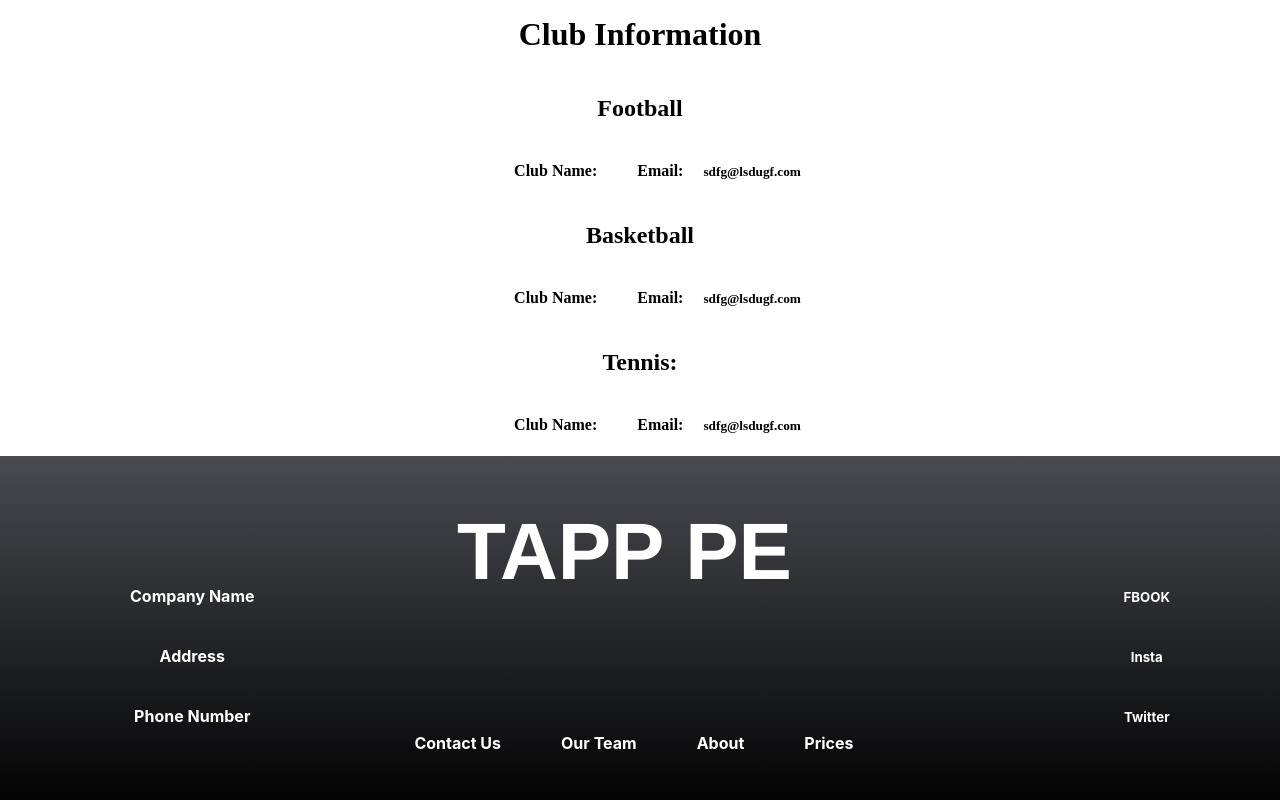
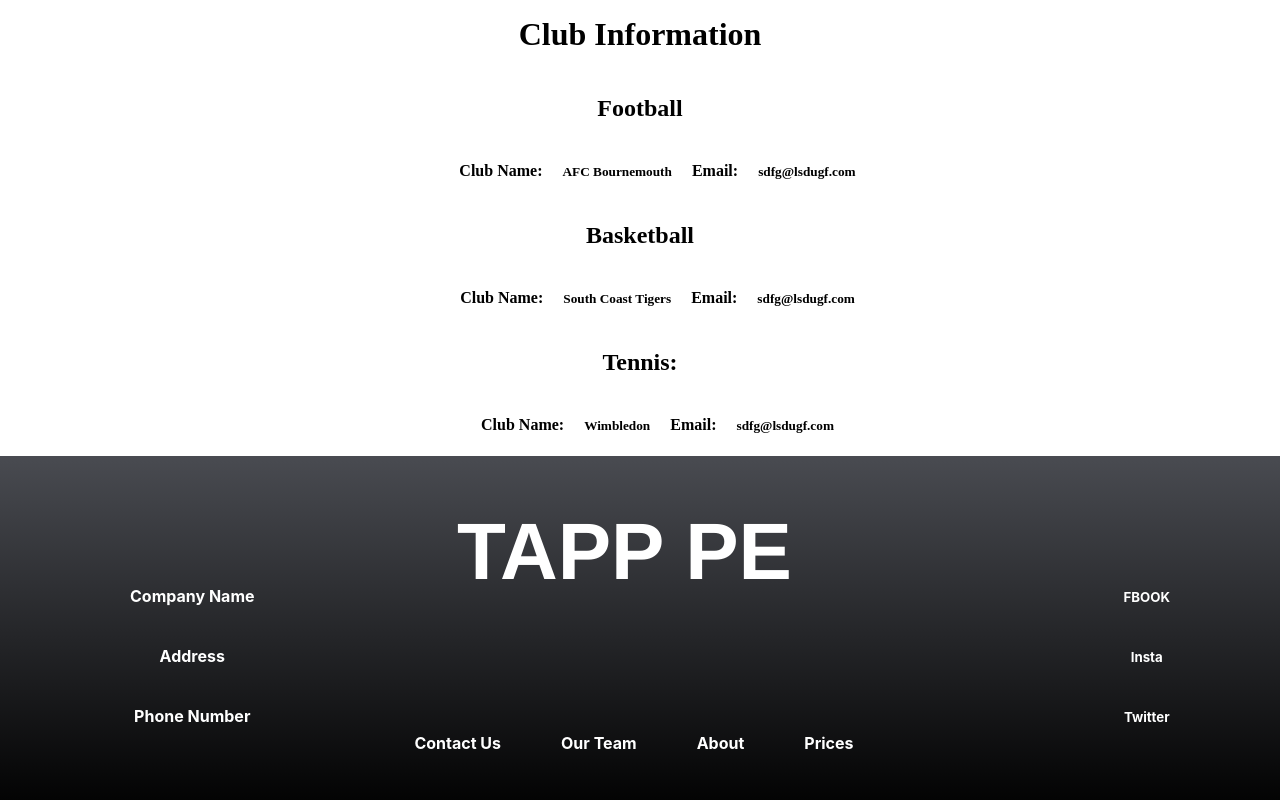
Before and after one commit to TAppPE/TApptest, a React (Create React App) app: page /dash in a window 1280 px wide. Shown: the part 857-1657 px from the top of the page. Built offline with nearby package versions, Linux system fonts and the light colour scheme.

Commit message:
Update ClubInfo.js

```diff
--- a/src/components/Studentdash/ClubInfo.js
+++ b/src/components/Studentdash/ClubInfo.js
@@ -10,6 +10,7 @@ const ClubInfo = () => {
                 <h2>Football</h2>
                 <div class="info">
                   <h4>Club Name:</h4>
+                 <h5>AFC Bournemouth</h5>
                   <h4>Email:</h4>
                   <h5>sdfg@lsdugf.com</h5>
                 </div>
@@ -18,6 +19,7 @@ const ClubInfo = () => {
 
                   <div class="info">
                   <h4>Club Name:</h4>
+                  <h5>South Coast Tigers</h5>
                   <h4>Email:</h4>
                   <h5>sdfg@lsdugf.com</h5>
                 </div>
@@ -25,6 +27,7 @@ const ClubInfo = () => {
                   <h2>Tennis:</h2>
                   <div class="info">
                   <h4>Club Name:</h4>
+                 <h5>Wimbledon</h5>
                   <h4>Email:</h4>
                   <h5>sdfg@lsdugf.com</h5>
                 </div>
```
